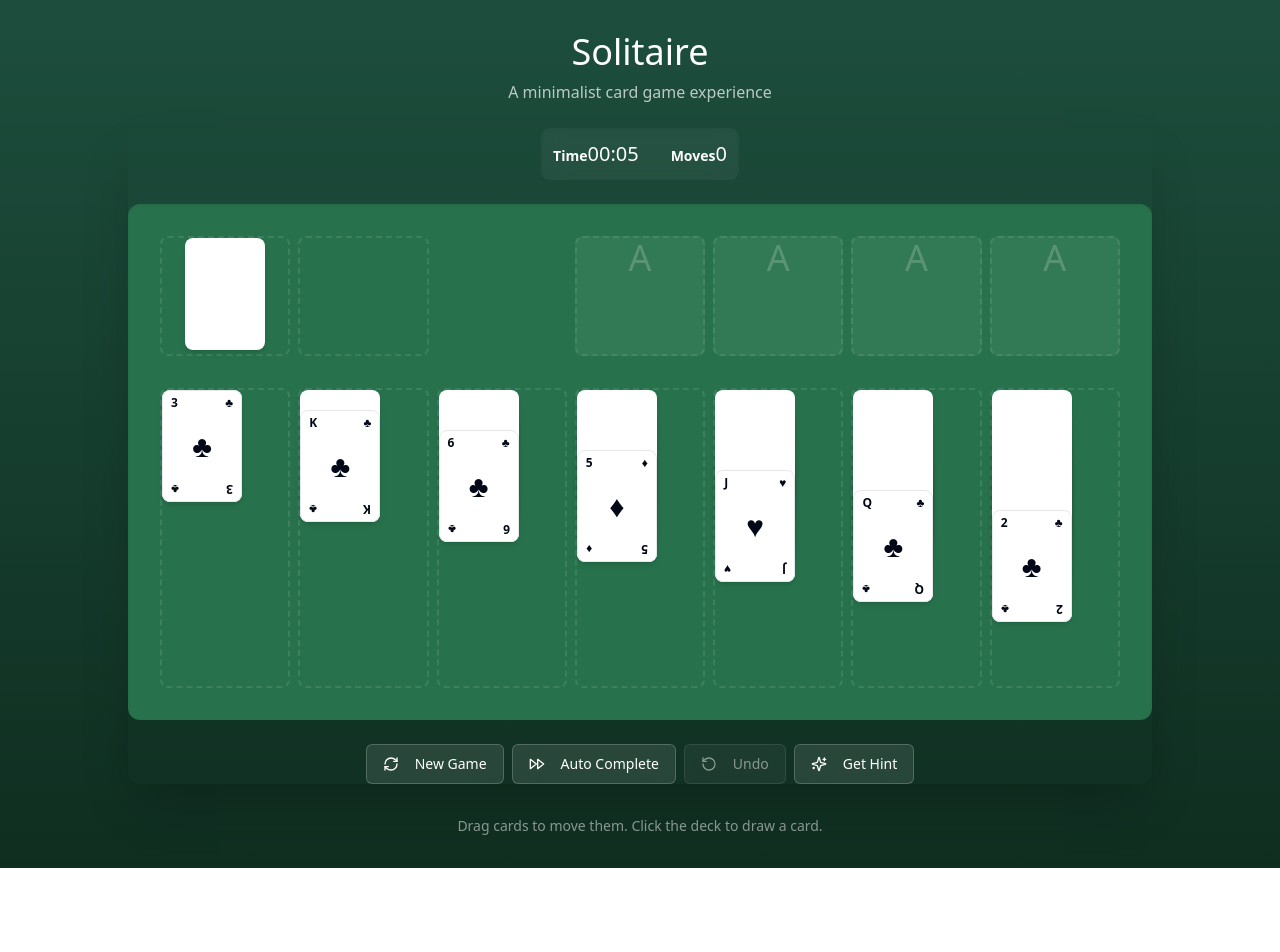
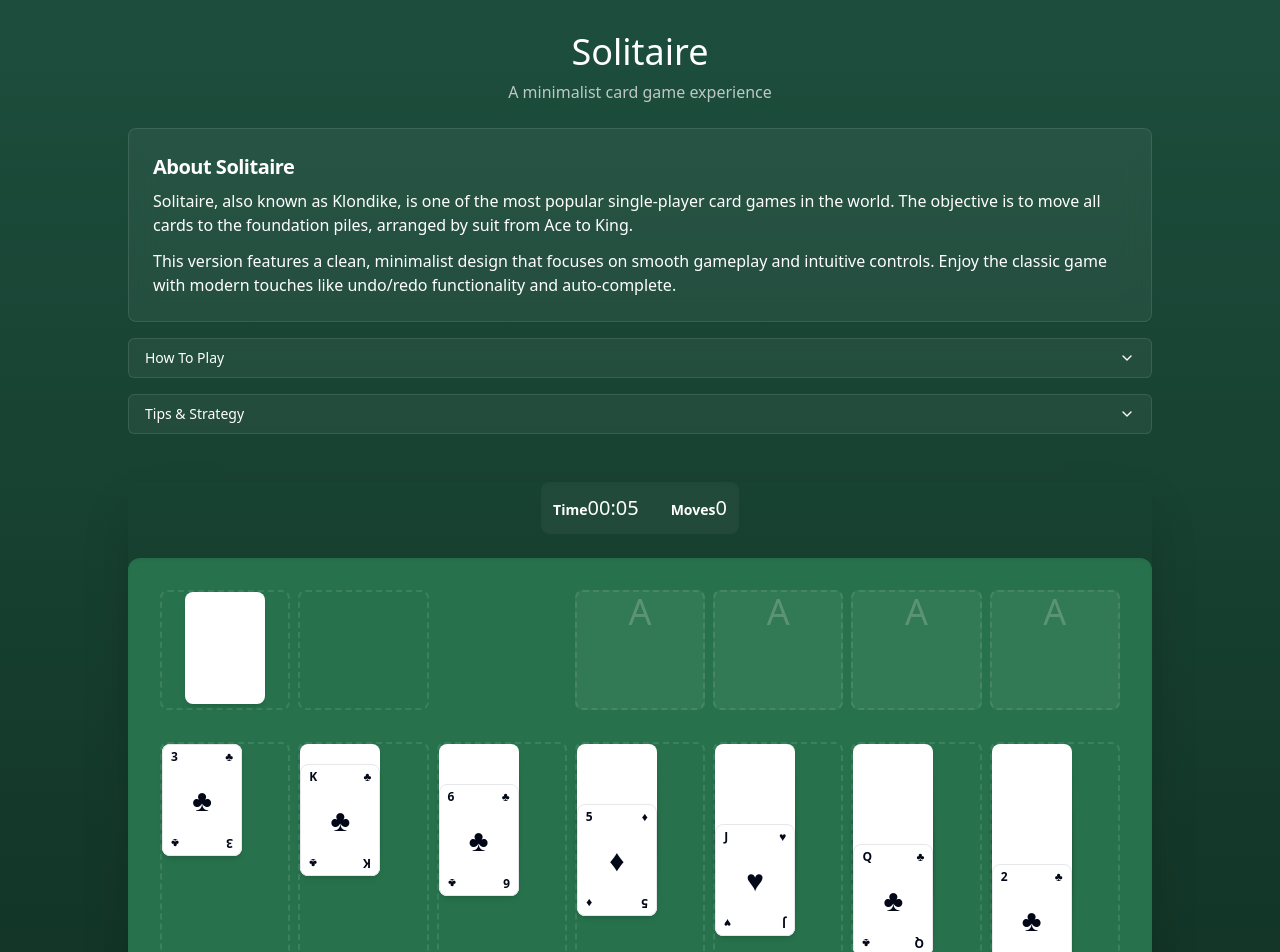
Before and after one commit to ursoftfx/solo-card-adventure, a React (Vite) app: page / in a window 1280 px wide. Shown: the top 952 px of the page. Before the commit the page ends 868 px from the top, so only its background shows below. Built offline with nearby package versions, Linux system fonts and the light colour scheme.

Commit message:
Add content for AdSense approval
Added content to improve the chances of AdSense approval.

```diff
--- a/src/components/ui/separator.tsx
+++ b/src/components/ui/separator.tsx
@@ -1,3 +1,4 @@
+
 import * as React from "react"
 import * as SeparatorPrimitive from "@radix-ui/react-separator"
 
--- a/src/pages/Index.tsx
+++ b/src/pages/Index.tsx
@@ -2,6 +2,11 @@
 import React from 'react';
 import GameBoard from '@/components/game/GameBoard';
 import { Toaster } from 'sonner';
+import { Collapsible, CollapsibleTrigger, CollapsibleContent } from '@/components/ui/collapsible';
+import { Button } from '@/components/ui/button';
+import { ChevronDown } from 'lucide-react';
+import { Card, CardContent, CardHeader, CardTitle } from '@/components/ui/card';
+import { Separator } from '@/components/ui/separator';
 
 const Index = () => {
   return (
@@ -14,13 +19,81 @@ const Index = () => {
       </header>
 
       <main className="w-full max-w-5xl flex-1 flex flex-col items-center">
+        <div className="w-full mb-6">
+          <Card className="bg-white/5 backdrop-blur-md border-white/10 text-white mb-4">
+            <CardHeader className="pb-2">
+              <CardTitle className="text-xl">About Solitaire</CardTitle>
+            </CardHeader>
+            <CardContent>
+              <p className="mb-3">
+                Solitaire, also known as Klondike, is one of the most popular single-player card games in the world.
+                The objective is to move all cards to the foundation piles, arranged by suit from Ace to King.
+              </p>
+              <p>
+                This version features a clean, minimalist design that focuses on smooth gameplay and intuitive controls.
+                Enjoy the classic game with modern touches like undo/redo functionality and auto-complete.
+              </p>
+            </CardContent>
+          </Card>
+
+          <Collapsible className="w-full mb-4">
+            <CollapsibleTrigger asChild>
+              <Button variant="outline" className="w-full flex justify-between bg-white/5 backdrop-blur-md hover:bg-white/10 text-white border-white/10">
+                How To Play
+                <ChevronDown className="h-4 w-4" />
+              </Button>
+            </CollapsibleTrigger>
+            <CollapsibleContent className="bg-white/5 backdrop-blur-md p-4 mt-1 rounded-md border border-white/10 text-white">
+              <h3 className="font-medium mb-2">Game Rules:</h3>
+              <ul className="list-disc pl-5 mb-3 space-y-1 text-sm">
+                <li>Build tableau piles in descending order with alternating colors (red and black)</li>
+                <li>Build foundation piles in ascending order by suit, starting with Aces</li>
+                <li>Only Kings can be placed on empty tableau spots</li>
+                <li>Click the deck to draw cards when you run out of moves</li>
+                <li>The game is won when all cards are moved to the foundation piles</li>
+              </ul>
+              <h3 className="font-medium mb-2">Controls:</h3>
+              <ul className="list-disc pl-5 text-sm">
+                <li>Drag cards to move them between piles</li>
+                <li>Click on stock pile to draw new cards</li>
+                <li>Use the auto-complete button when endgame is clear</li>
+                <li>Undo moves if you make a mistake</li>
+                <li>Click 'Get Hint' if you're stuck (may show an ad)</li>
+              </ul>
+            </CollapsibleContent>
+          </Collapsible>
+
+          <Collapsible className="w-full mb-6">
+            <CollapsibleTrigger asChild>
+              <Button variant="outline" className="w-full flex justify-between bg-white/5 backdrop-blur-md hover:bg-white/10 text-white border-white/10">
+                Tips & Strategy
+                <ChevronDown className="h-4 w-4" />
+              </Button>
+            </CollapsibleTrigger>
+            <CollapsibleContent className="bg-white/5 backdrop-blur-md p-4 mt-1 rounded-md border border-white/10 text-white">
+              <h3 className="font-medium mb-2">Winning Strategies:</h3>
+              <ul className="list-disc pl-5 space-y-2 text-sm">
+                <li>Always try to expose hidden cards in the tableau first</li>
+                <li>Create empty tableau spots (only Kings can be placed here)</li>
+                <li>Move cards to the foundation piles only when it won't block other moves</li>
+                <li>Think several moves ahead before making decisions</li>
+                <li>Use undo feature to test different strategies</li>
+              </ul>
+            </CollapsibleContent>
+          </Collapsible>
+        </div>
+
         <div className="w-full overflow-hidden rounded-xl shadow-2xl">
           <GameBoard />
         </div>
       </main>
 
-      <footer className="mt-8 text-white/50 text-sm">
-        <p>Drag cards to move them. Click the deck to draw a card.</p>
+      <footer className="w-full max-w-5xl mt-8 text-white/50 text-sm">
+        <Separator className="mb-4 bg-white/10" />
+        <div className="flex flex-col md:flex-row justify-between items-center">
+          <p>Drag cards to move them. Click the deck to draw a card.</p>
+          <p className="mt-2 md:mt-0">© {new Date().getFullYear()} Solitaire - All rights reserved</p>
+        </div>
       </footer>
     </div>
   );
```
